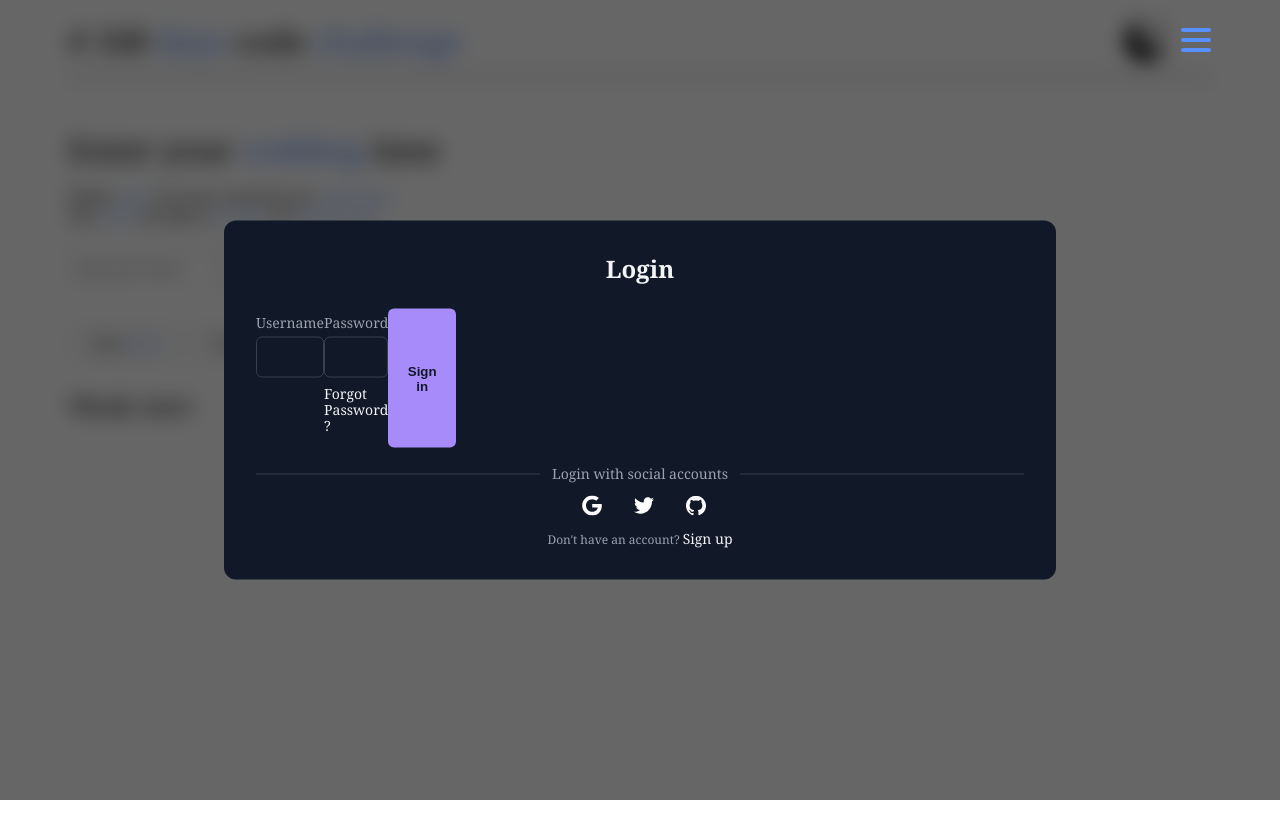
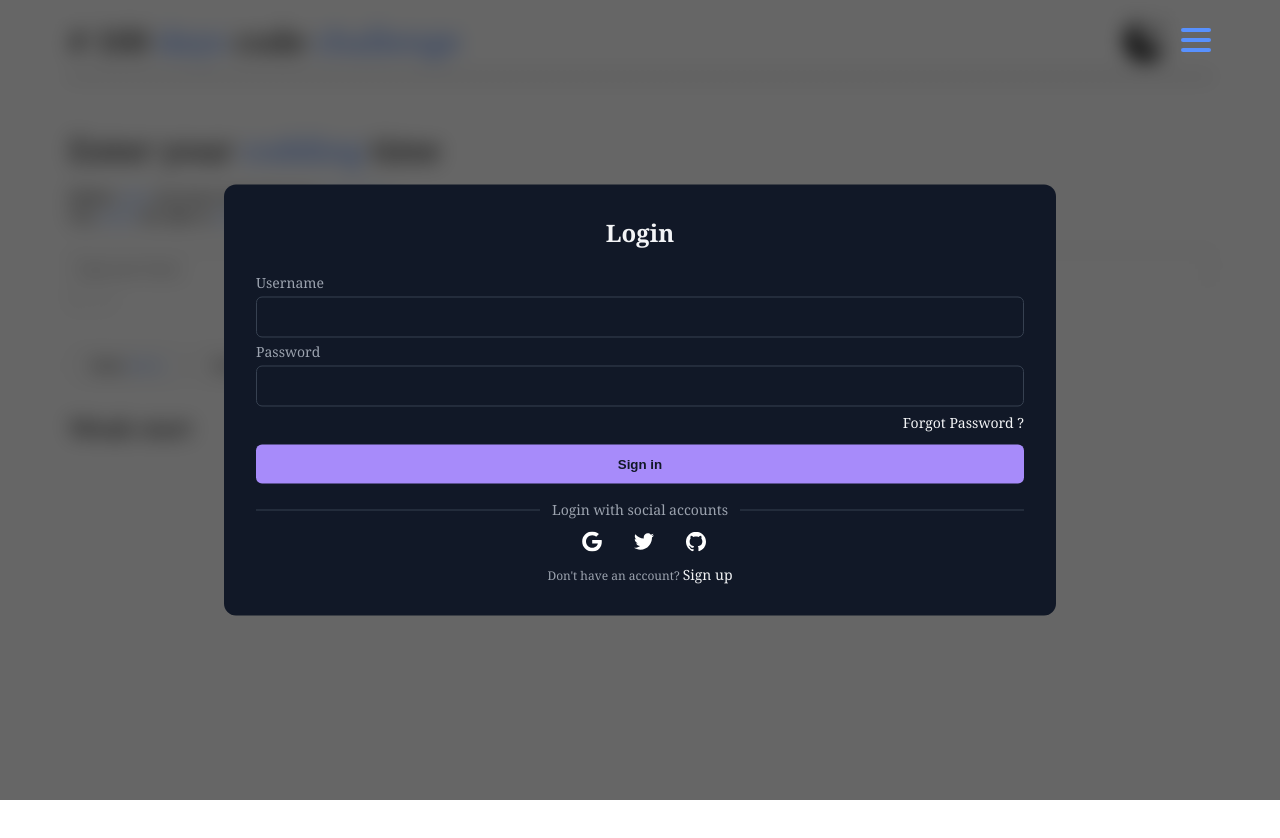
Before and after one commit to Leyofficial/ChallengeOfCode, a website: page index.html in a window 1280 px wide. Drawn offline with nearby package versions, Linux system fonts and the light colour scheme.

Commit message:
fix form

```diff
--- a/chart.css
+++ b/chart.css
@@ -15,6 +15,3 @@
     gap: 5px;
     display: flex;
 }
-.form {
-    display: flex;
-}
--- a/form.css
+++ b/form.css
@@ -20,6 +20,7 @@
 }
 
 .form {
+  width: 100%;
   margin-top: 1.5rem;
 }
 
```
